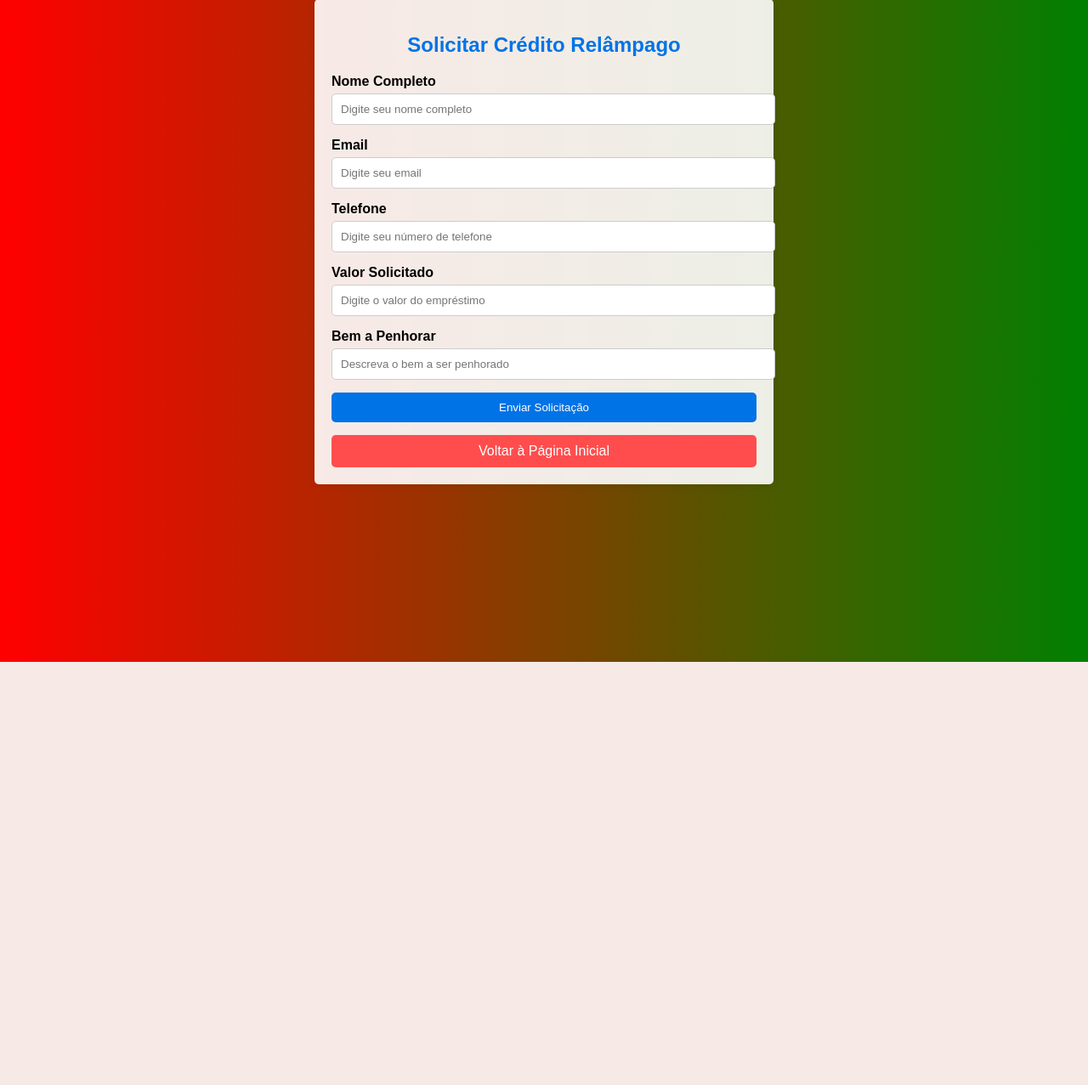
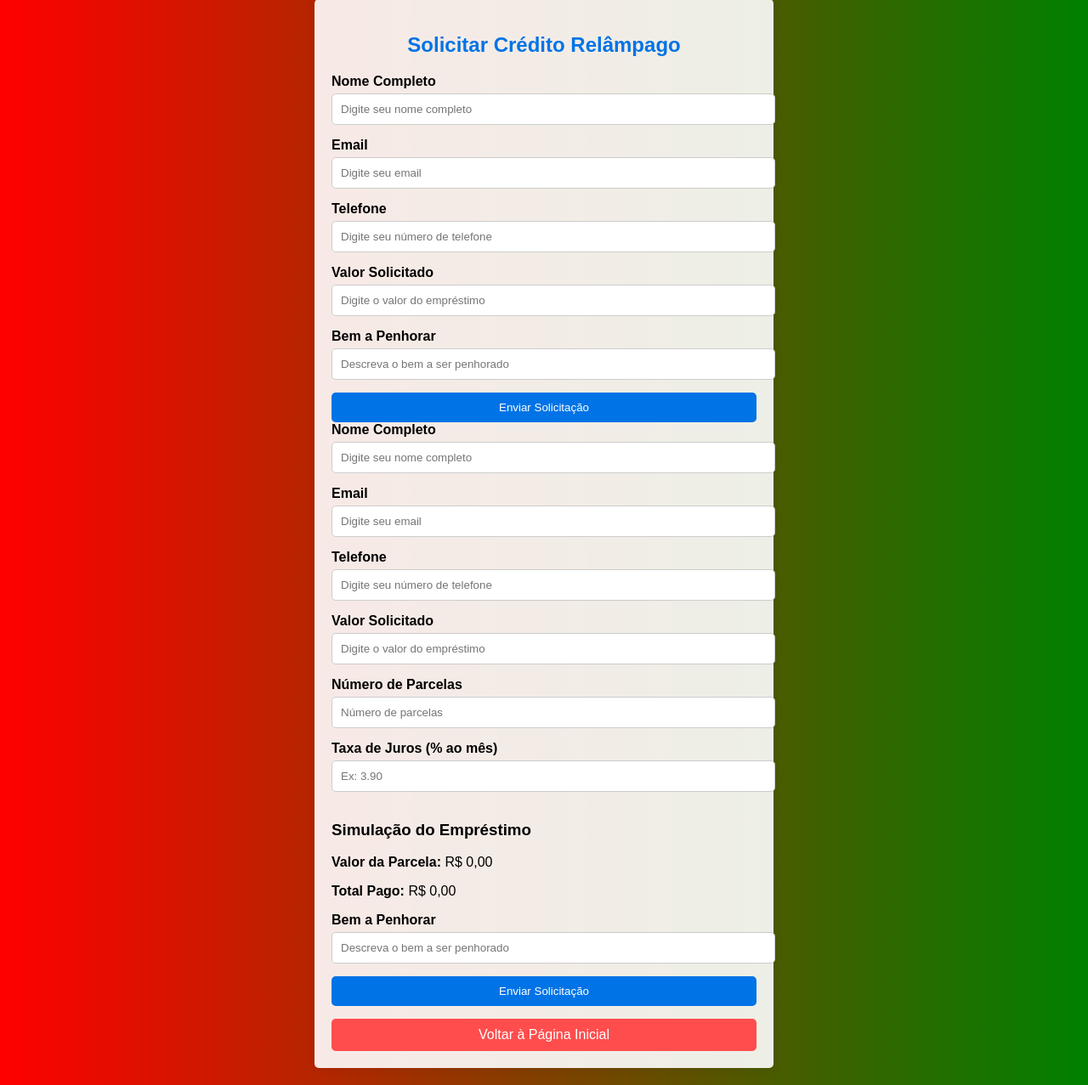
Before and after one commit to SimoesE2024/EdgarsMicro, a Django app: page /pages/credito_relampago/ in a window 1280 px wide. Shown: the part 21-1298 px from the top of the page at 85% size. Before the commit the page ends 800 px from the top, so only its background shows below. Run offline with Django 5.2, Linux system fonts and the light colour scheme; parts of the project's set-up code (start-up, migrations or seed data) failed here and were passed over.

Commit message:
alteracao

```diff
--- a/templates/registration/credito_relampago.html
+++ b/templates/registration/credito_relampago.html
@@ -87,6 +87,36 @@
             <input type="text" id="collateral" name="collateral" placeholder="Descreva o bem a ser penhorado" required>
 
             <button type="submit">Enviar Solicitação</button>
+        </form><form method="POST" action="{% url 'solicitar_credito' %}">
+            {% csrf_token %}
+            <label for="name">Nome Completo</label>
+            <input type="text" id="name" name="name" placeholder="Digite seu nome completo" required>
+
+            <label for="email">Email</label>
+            <input type="email" id="email" name="email" placeholder="Digite seu email" required>
+
+            <label for="phone">Telefone</label>
+            <input type="tel" id="phone" name="phone" placeholder="Digite seu número de telefone" required>
+
+            <label for="amount">Valor Solicitado</label>
+            <input type="number" id="amount" name="amount" placeholder="Digite o valor do empréstimo" required oninput="calcularParcela()">
+
+            <label for="installments">Número de Parcelas</label>
+            <input type="number" id="installments" name="installments" placeholder="Número de parcelas" required oninput="calcularParcela()">
+
+            <label for="interest">Taxa de Juros (% ao mês)</label>
+            <input type="number" id="interest" name="interest" placeholder="Ex: 3.90" step="0.01" required oninput="calcularParcela()">
+
+            <div class="simulator">
+                <h3>Simulação do Empréstimo</h3>
+                <p><strong>Valor da Parcela:</strong> <span id="parcela">R$ 0,00</span></p>
+                <p><strong>Total Pago:</strong> <span id="totalPago">R$ 0,00</span></p>
+            </div>
+
+            <label for="collateral">Bem a Penhorar</label>
+            <input type="text" id="collateral" name="collateral" placeholder="Descreva o bem a ser penhorado" required>
+
+            <button type="submit">Enviar Solicitação</button>
         </form>
         <a href="{% url 'home' %}" class="back-button">Voltar à Página Inicial</a>
     </div>
```
Also changed, not shown: 1 other file.
